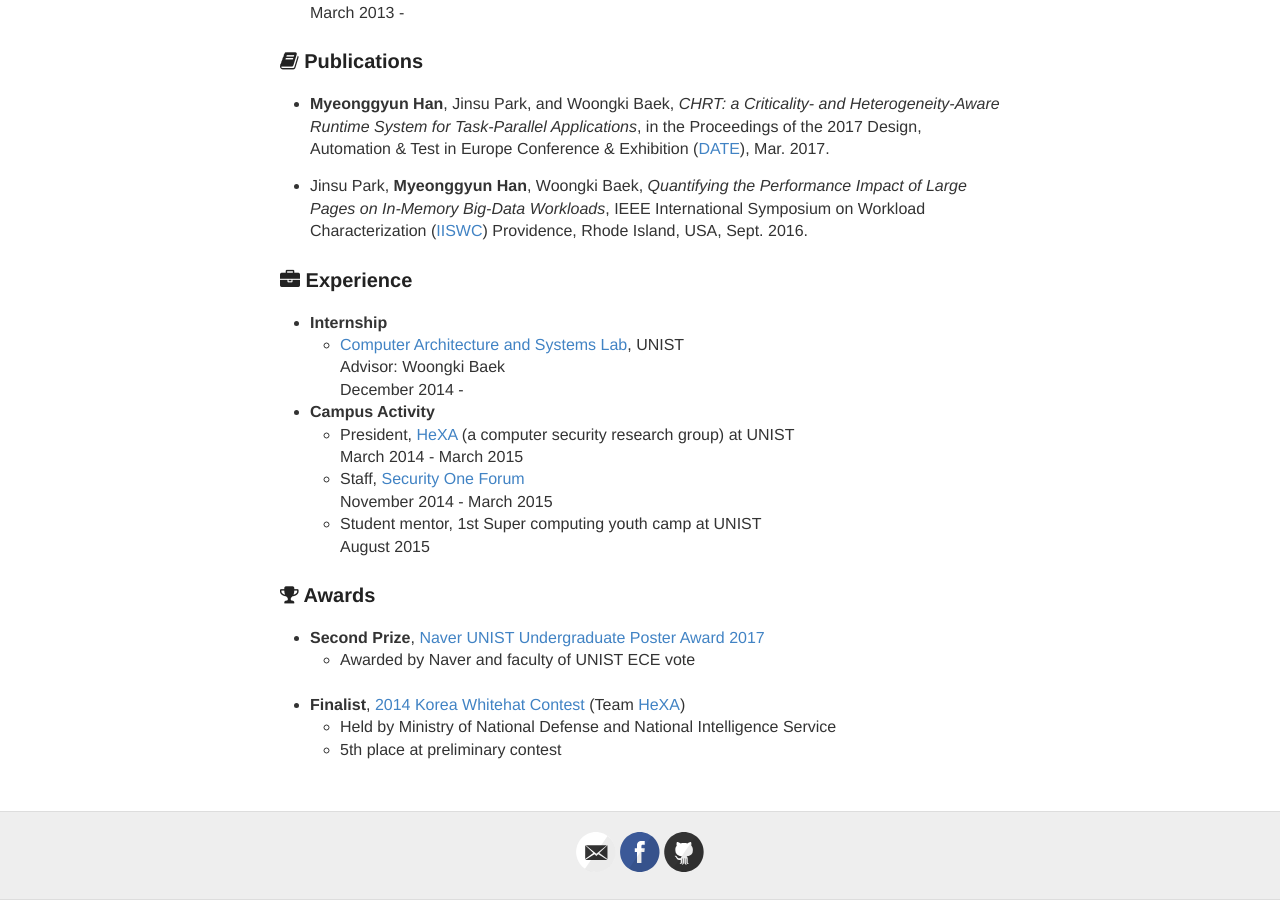
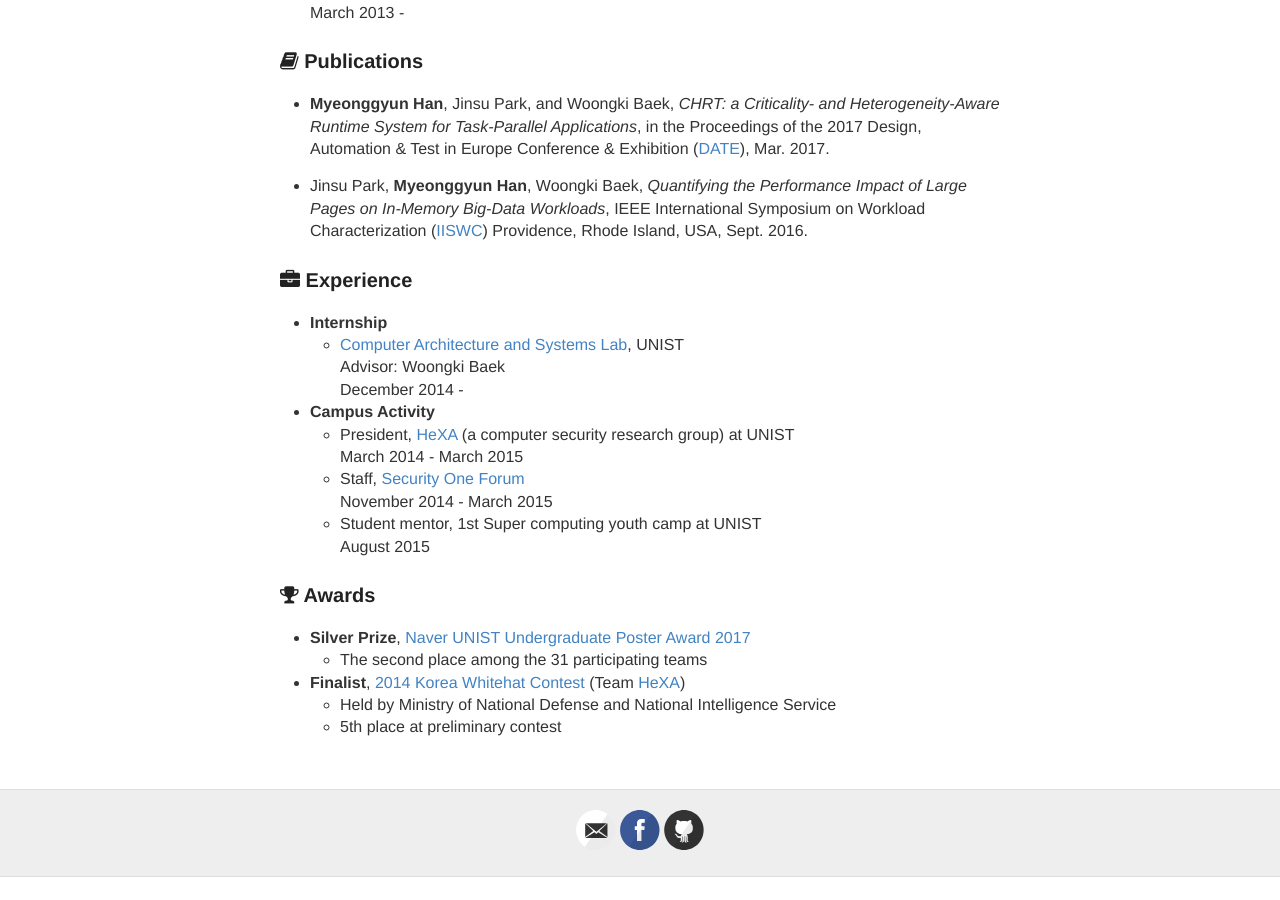
Before and after one commit to myeonggyunhan/myeonggyunhan.github.io, a Jekyll site: the page built from _posts/2017-12-11-Profile.md, in a window 1280 px wide and 900 px high, scrolled down 582 px. Built offline with Jekyll 4.4.1, drawn with Linux system fonts in a browser that asks for light colours; nearby versions of some CDN libraries; after the commit the page ends 1459 px from its top, so only the background shows below that.

Commit message:
Update silver prize of UUPA

```diff
--- a/_posts/2017-12-11-Profile.md
+++ b/_posts/2017-12-11-Profile.md
@@ -38,8 +38,8 @@
       August 2015
 
 ### <i class="fa fa-trophy"></i> Awards
-  - **Second Prize**, [Naver UNIST Undergraduate Poster Award 2017](http://cse.unist.ac.kr/11-24/)
-    + Awarded by Naver and faculty of UNIST ECE vote
+  - **Silver Prize**, [Naver UNIST Undergraduate Poster Award 2017](http://cse.unist.ac.kr/11-24/)
+    + The second place among the 31 participating teams
 <br>
   - **Finalist**, [2014 Korea Whitehat Contest](http://www.whitehatcontest.kr/) (Team [HeXA](http://hexa-unist.github.io/about/))
     + Held by Ministry of National Defense and National Intelligence Service
```
